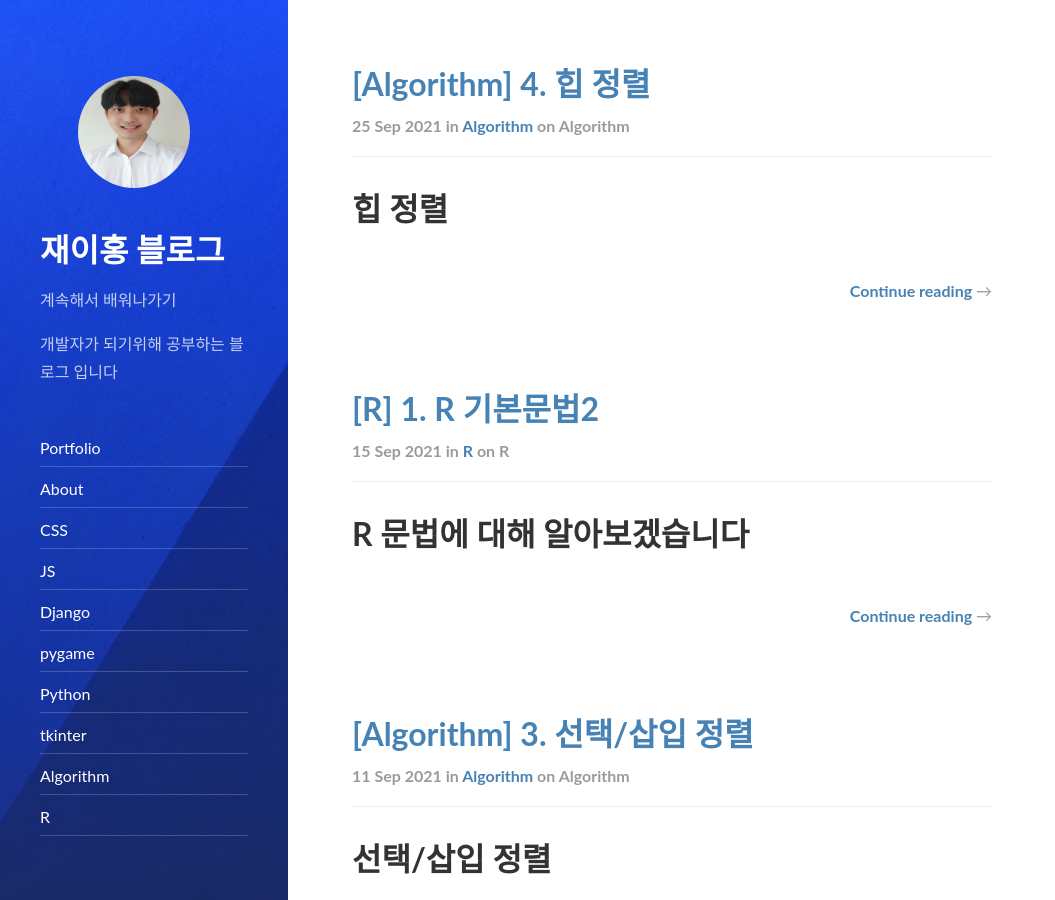
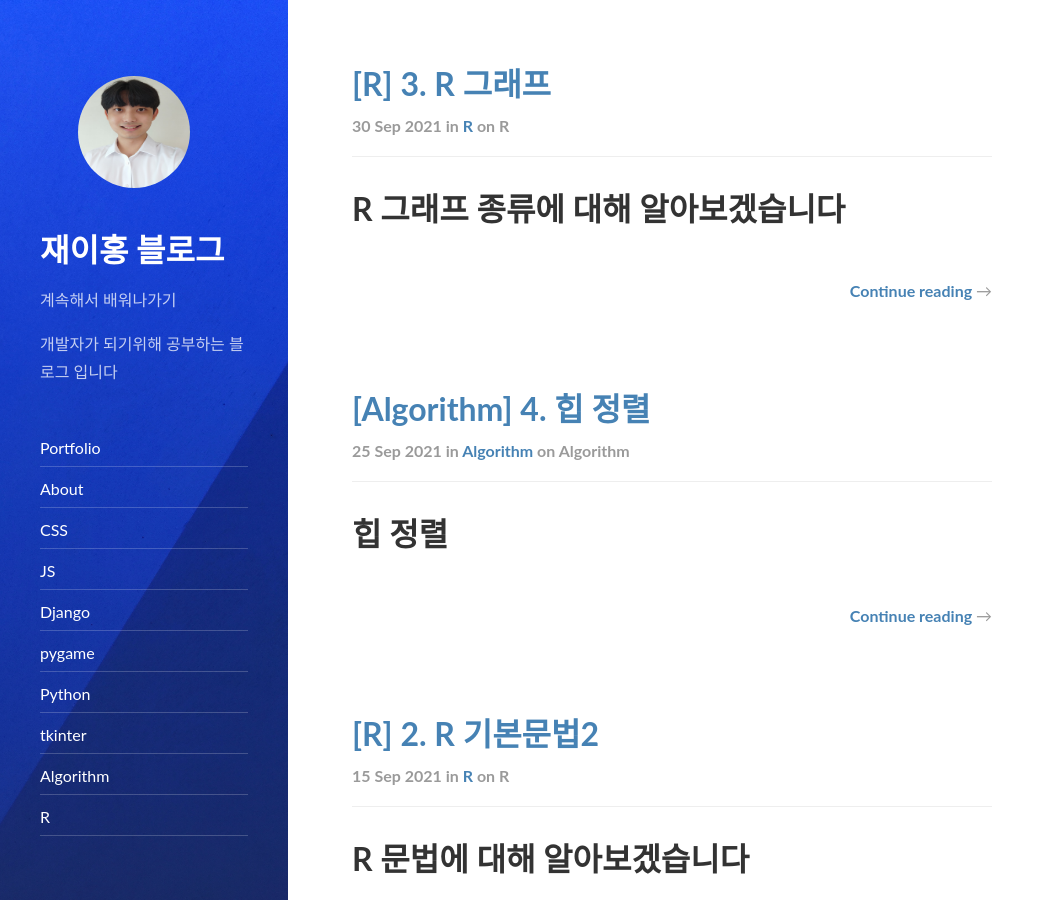
Before and after one commit to compasstar/compasstar.github.io, a Jekyll site: the page built from index.html, in a window 1280 px wide and 900 px high. Shown: the whole window, without its empty margins (0-1055 px from the left). Built offline with Jekyll 4.4.1, drawn with Linux system fonts in a browser that asks for light colours; nearby versions of some CDN libraries; the list of posts is cut into pages by our own code; some of the changed lines change nothing that is shown.

Commit message:
R 그래프

````diff
--- a/_posts/R/2021-09-15-R기본문법2.md
+++ b/_posts/R/2021-09-15-R기본문법2.md
@@ -1,6 +1,6 @@
 ---
 layout: post
-title:  "[R] 1. R 기본문법2"
+title:  "[R] 2. R 기본문법2"
 subtitle:   "R 기본문법2"
 categories: R
 tags: R
--- /dev/null
+++ b/_posts/R/2021-09-30-R그래프.md
@@ -0,0 +1,178 @@
+---
+layout: post
+title:  "[R] 3. R 그래프"
+subtitle:   "R 그래프"
+categories: R
+tags: R
+comments: true
+date: 2021-09-30 00:21:56
+---
+
+<h1>R 그래프 종류에 대해 알아보겠습니다</h1>
+
+### (사용한 데이터들은 모두 R에 원래 있던 내장데이터들입니다)
+
+<br><br>
+
+## 1. hist
+
+***
+
+<img width="300px" src="https://user-images.githubusercontent.com/55419868/135460473-6966d9d3-0d13-40cf-9c2f-a52d7a28bdb8.png">
+
+
+```
+hist(cars$dist,
+     main = "자동차 제동거리", # 제목
+     xlab = "제동거리", ylab="빈도수", # x,y축이름
+     border = "blue", # 막대의 테두리 색깔
+     col = "gold", # 막대의 색깔
+     breaks=10) # n개의 막대로 나타내라
+```
+<br><br>
+
+## 2. pie
+
+<img width="300px" src="https://user-images.githubusercontent.com/55419868/135460567-f41d2b0e-3e95-4718-98cd-975622a09e1b.png">
+
+
+```
+a <- table(iris$Species)
+pie(a, main = "speices of iris",
+    col = c("yellow", "salmon", "pink")) # color
+```
+
+<br><br>
+
+## 3. barplot
+
+<img width="300px" src="https://user-images.githubusercontent.com/55419868/135460644-101d250a-5b47-4234-852e-3539bda3406d.png">
+
+```
+survive.by.class <- margin.table(Titanic, margin = c(4,1))
+barplot(survive.by.class,
+        beside= T, # 수평배열: 왼쪽오른쪽으로 막대 나누기
+        col = c("black", "green"), # color
+        legend = T, # 범례
+        names.arg = c("1등석", "2등석", "3등석", "선원"))
+```
+`beside=T` 가 없다면 검은색과 녹색의 막대가 하나로 그려집니다
+<br><br>
+
+<img width="300px" src="https://user-images.githubusercontent.com/55419868/135460693-08bd589c-fa18-426e-9896-70aa5a07a7e8.png">
+
+
+```
+barplot(head(state$Income))
+axis(1, at=1:6,
+     lab=c("Alba","Alas","Arizo","Arkan","Cali","Colo"))
+```
+(이미지에서는 잘렸지만, 6개의 이름이 전부 붙여져 있습니다)<br>
+
+만일 `horiz=T` 를 입력하면 그래프가 수평으로 세워집니다. 즉, 왼쪽에서부터 뻗어나오는 그래프를 볼 수 있습니다.
+
+<br><br>
+
+## 4. boxplot
+
+<img width="300px" src="https://user-images.githubusercontent.com/55419868/135460758-17ba6f00-be81-471b-9d41-fbc031fe9a86.png">
+
+```
+boxplot(Sepal.Length ~ Species, # Species에 따른 분포를 그려라
+        data = iris,
+        main = "Length result",
+        col = c("red", "blue", "purple"))
+```
+
+<br><br>
+
+<img width="300px" src="https://user-images.githubusercontent.com/55419868/135460787-3baeef8e-cd31-4a73-b6fb-f56ee191cd00.png">
+
+
+```
+x <- c(1:10)
+y <- c(5:15)
+boxplot(x, y)
+```
+
+중앙의 굵은선 -> 중앙값 <br>
+박스 밑면, 윗면까지 -> Q1: 1분위수(25%), Q3: 3분위수(75%) <br>
+점선으로 이어진 수평선까지 -> IQR x 1.5 만큼 Q1에서 빼고, Q3에서 더한 범위입니다 (IQR = Q3-Q1) <br>
+그 외 -> 이상치라고 부르며, * 로 나타냅니다
+
+<br><br>
+
+## 5. 선그래프
+
+<img width="300px" src="https://user-images.githubusercontent.com/55419868/135460824-c6f26322-665f-4a7a-bb43-73d38bce4863.png">
+
+
+```
+# 데이터를 만들어 줍니다
+x <- c(100, 200, 180, 150, 160)
+y <- c(220, 300, 280, 190, 240)
+z <- c(310, 330, 320, 290, 220)
+
+# 우선 x데이터 만으로 plot 을 만들어줍니다
+plot(x,
+     type="o", col="red",
+     ylim=c(0,400), axes=F, ann=F)
+
+# x축을 5개의 범위로 나누고, y축 범위를 설정해줍니다
+# 1은 x축, 2는 y축
+axis(1, at=1:5,
+     lab=c("A","B","C","D","E"))
+axis(2, ylim=c(0,400))
+
+# y, z 선을 추가해줍니다
+lines(y, type="b", pch=17, col="green", lty=5)
+lines(z, type="b", pch=11, col="blue", lty=5)
+
+# 제목을 붙여줍니다
+title(main="book page",
+      col.main="purple", # 제목의 색깔
+      xlab="book", ylab="Page",
+      col.lab="gray") # 라벨의 색깔
+
+# 범례를 만듭니다
+legend(4.5, 400, # 좌표 위치 (4.5, 400)
+       c("sci", "Eng", "math"), # 각 선의 이름
+       cex=1.0,
+       col=c("red", "green", "blue"),
+       pch=21,
+       lty=1)
+```
+
+`type = "o"` -> 점과 선의 형태 <br>
+`ylim = c(0,400)` -> y축의 범위는 0부터 400까지 <br>
+`axes = F` -> x,y 축의 테두리를 없게 합니다 <br>
+`ann = F` -> 제목을 없게 합니다 <br>
+`pch` -> [point character] 점의 모양으로 나타내는 것으로, 0~25번까지 다양합니다. <br>
+`lty` -> [line type] 선의 종류를 나타내는 것으로, 1~6번까지 있습니다 <br>
+`cex` -> 글자 크기를 조절합니다
+<br><br>
+
+## 6. 버블차트
+
+<img width="300px" src="https://user-images.githubusercontent.com/55419868/135460866-7de2b624-fd2a-4e0a-aa5b-9720380eb781.png">
+
+```
+symbols(state$HS.Grad, state$Income,
+        circles = state$Population, # 원은 인구를 의미
+        inches = 0.5, # 표준 원 크기
+        fg="black", # 원 테두리 색깔
+        bg="salmon", # 원의 색깔
+        lwd=1, # 원 테두리 굵기
+        xlab="고졸비율",ylab="1인당 소득",
+        main="고졸비율과 소득")
+```
+
+<img width="300px" src="https://user-images.githubusercontent.com/55419868/135460888-67353c00-6d79-4e18-a3a2-45796793a97c.png">
+
+```
+# 글자를 더하여 주겠습니다
+text(state$HS.Grad, state$Income,
+     rownames(state), # 열의 이름을 넣어라
+     cex=0.7, # 글자 크기
+     col="blue")
+```
````
